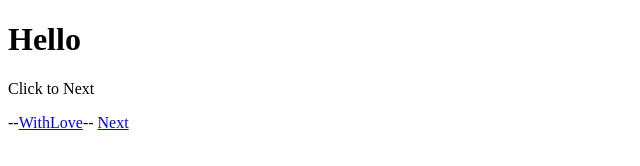
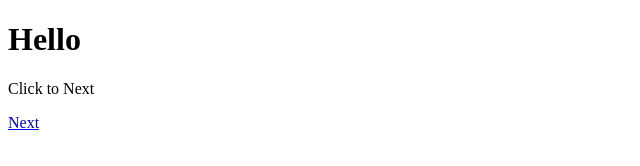
Before and after one commit to trinhquan1004/trinhquan1004.github.io, a plain HTML site: page index.html in a window 1280 px wide. Shown: the whole page, without its empty margins (0-640 px from the left). Drawn offline with Linux system fonts and the light colour scheme.

Commit message:
Update index.html

```diff
--- a/index.html
+++ b/index.html
@@ -6,7 +6,6 @@
 <body>
 <h1>Hello</h1>
 <p>Click to Next</p>
---<a href="withlove.html">WithLove</a>--
   <a href="next.html">Next</a>
 </body>
 </html>
```
